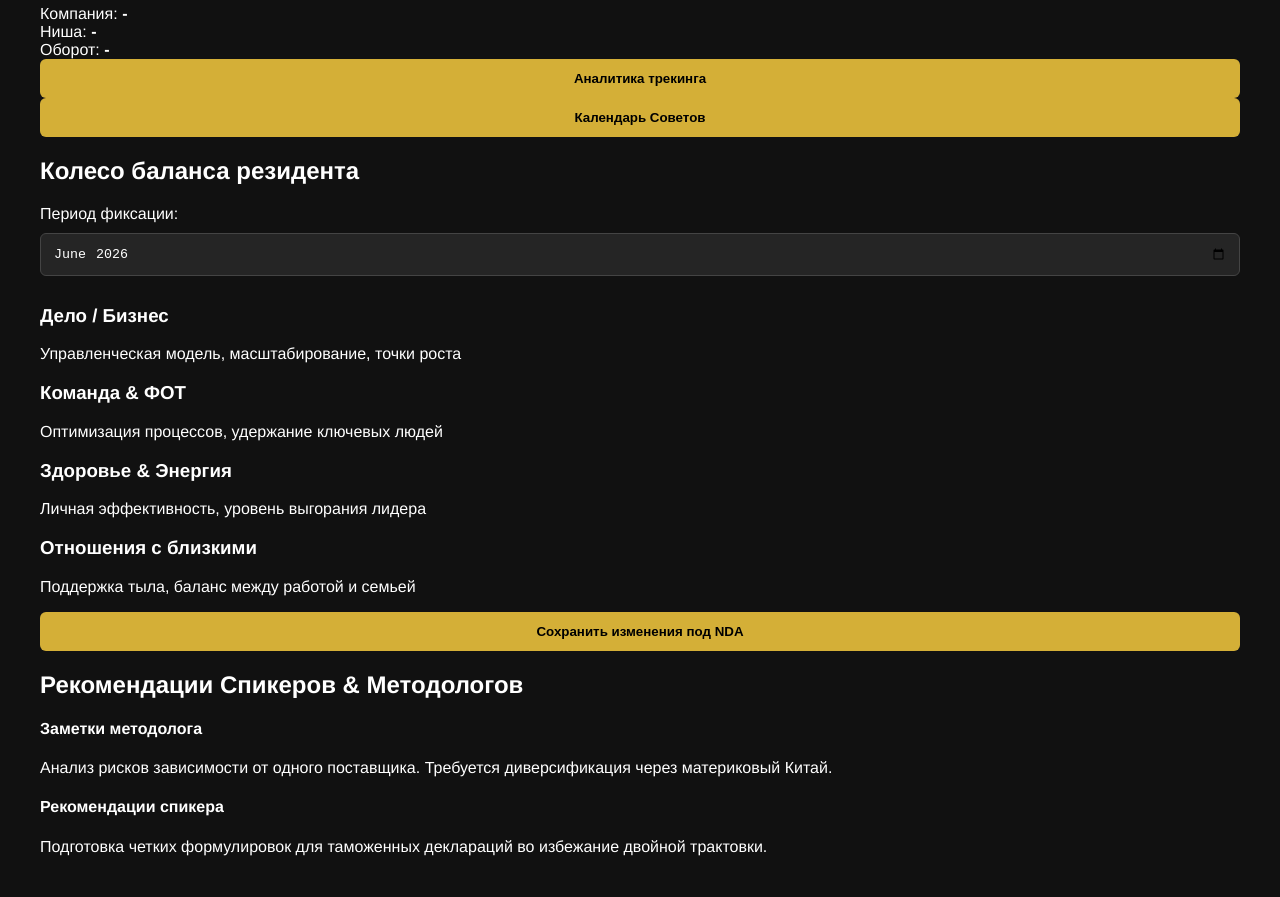
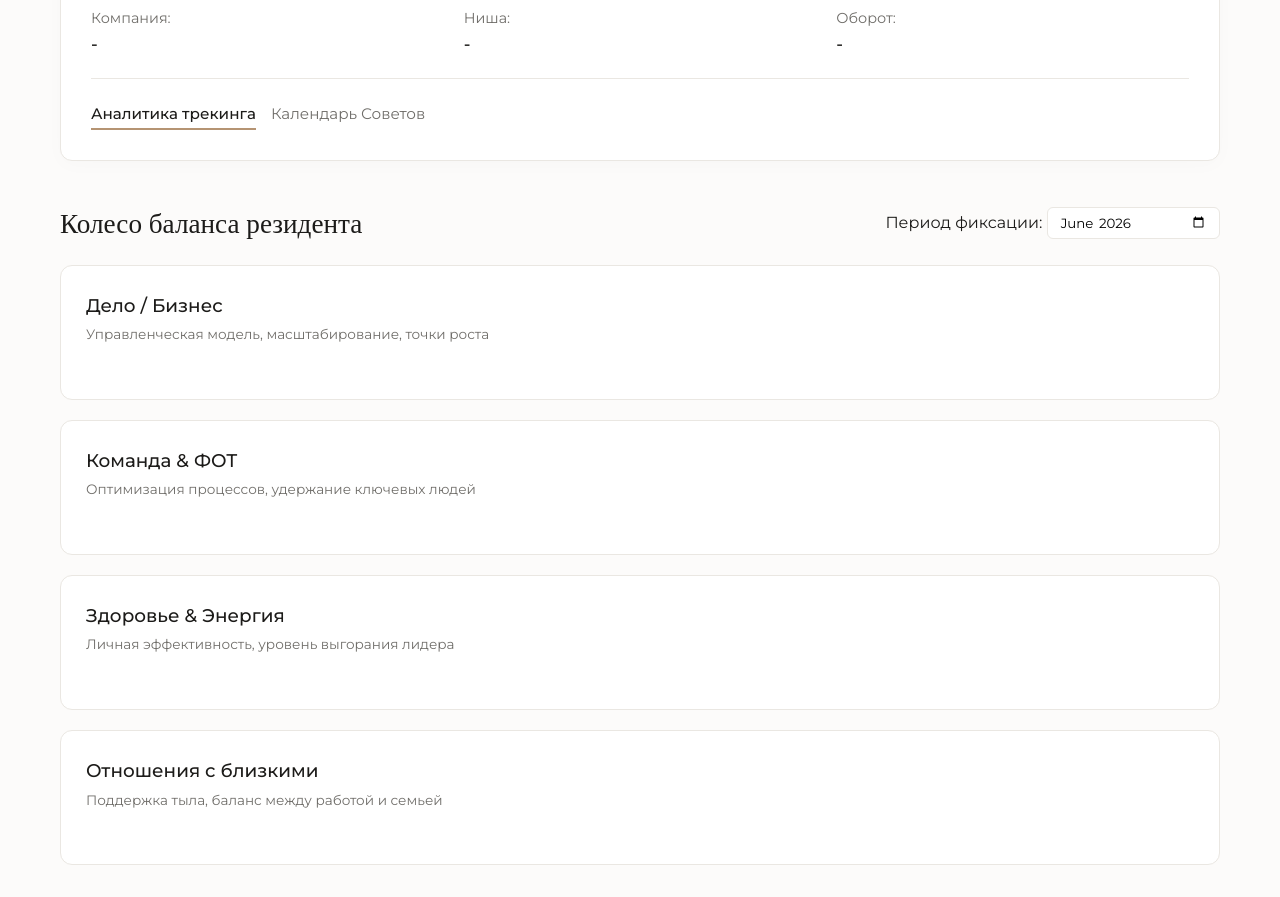
Before and after one commit to denisdesignru-dev/sovet-dir1106, a website: page public/index.html in a window 1280 px wide. Shown: the part 283-1180 px from the top of the page. Drawn offline with nearby package versions, Linux system fonts and the light colour scheme; a web font is replaced by a local one.

Commit message:
Refactor CSS variables and styles for consistency

```diff
--- a/public/style.css
+++ b/public/style.css
@@ -1,97 +1,316 @@
+@import url('https://fonts.googleapis.com/css2?family=Montserrat:wght@300;400;500;600&family=Playfair+Display:ital,wght@0,400;0,600;1,400&display=swap');
+
 :root {
-    --bg-dark: #111111;
-    --bg-card: #1a1a1a;
-    --gold: #D4AF37;
-    --gold-hover: #AA8725;
-    --text-white: #ffffff;
-    --text-gray: #aaaaaa;
+    --color-brand: #b59473;       /* Фирменное золото из логотипа */
+    --color-brand-dark: #8e7154;  /* Темное золото */
+    --color-bg: #fcfbfa;          /* Благородный бэкграунд слоновой кости */
+    --color-surface: #ffffff;     /* Чистый белый для карт */
+    --color-text-main: #1c1b19;   /* Глубокий графит для текста */
+    --color-text-muted: #706e6a;  /* Мягкий серый для подписей */
+    --color-border: #eae7e2;      /* Тонкие изящные границы */
+    --radius-premium: 12px;
+    --transition-smooth: all 0.3s cubic-bezier(0.25, 0.8, 0.25, 1);
+}
+
+* {
+    box-sizing: border-box;
+    margin: 0;
+    padding: 0;
 }
 
 body {
-    margin: 0;
-    font-family: 'Helvetica Neue', Arial, sans-serif;
-    background-color: var(--bg-dark);
-    color: var(--text-white);
+    background-color: var(--color-bg);
+    color: var(--color-text-main);
+    font-family: 'Montserrat', sans-serif;
+    line-height: 1.6;
+    -webkit-font-smoothing: antialiased;
+}
+
+/* Хедер с логотипом */
+.main-header {
+    display: flex;
+    justify-content: space-between;
+    align-items: center;
+    padding: 20px 4%;
+    background: var(--color-surface);
+    border-bottom: 1px solid var(--color-border);
+    position: sticky;
+    top: 0;
+    z-index: 100;
+}
+
+.club-logo {
+    height: 38px; /* Идеальный премиальный размер */
+    width: auto;
+    object-fit: contain;
+}
+
+/* Форма авторизации в хедере */
+.auth-block input {
+    padding: 10px 14px;
+    border: 1px solid var(--color-border);
+    border-radius: 6px;
+    margin-right: 10px;
+    font-family: inherit;
+    outline: none;
+    font-size: 0.9rem;
+    transition: var(--transition-smooth);
+}
+
+.auth-block input:focus {
+    border-color: var(--color-brand);
+    box-shadow: 0 0 0 3px rgba(181, 148, 115, 0.15);
+}
+
+/* Кнопки */
+.btn-primary, .btn-submit-nda {
+    background: var(--color-brand);
+    color: #fff;
+    border: none;
+    padding: 11px 24px;
+    border-radius: 6px;
+    font-weight: 500;
+    cursor: pointer;
+    font-family: inherit;
+    letter-spacing: 0.5px;
+    transition: var(--transition-smooth);
+}
+
+.btn-primary:hover, .btn-submit-nda:hover {
+    background: var(--color-brand-dark);
+    transform: translateY(-1px);
+}
+
+.btn-secondary {
+    background: transparent;
+    border: 1px solid var(--color-border);
+    color: var(--color-text-main);
+    padding: 8px 16px;
+    border-radius: 6px;
+    cursor: pointer;
+    transition: var(--transition-smooth);
+}
+
+.btn-secondary:hover {
+    border-color: var(--color-text-main);
+}
+
+/* Контейнер ЛК */
+.dashboard-container {
+    max-width: 1200px;
+    margin: 40px auto;
+    padding: 0 20px;
+    display: flex;
+    flex-direction: column;
+    gap: 40px;
+}
+
+/* Карточка резидента */
+.resident-card {
+    background: var(--color-surface);
+    border: 1px solid var(--color-border);
+    border-radius: var(--radius-premium);
+    padding: 30px;
+    box-shadow: 0 4px 20px rgba(28, 27, 25, 0.02);
+}
+
+.card-header h1 {
+    font-family: 'Playfair Display', serif;
+    font-size: 2.2rem;
+    font-weight: 400;
+    margin-top: 10px;
+}
+
+.badge {
+    font-size: 0.75rem;
+    text-transform: uppercase;
+    letter-spacing: 1.5px;
+    color: var(--color-brand);
+    font-weight: 600;
+}
+
+.resident-meta-grid {
+    display: grid;
+    grid-template-columns: repeat(auto-fit, minmax(250px, 1fr));
+    gap: 20px;
+    margin: 25px 0;
+    padding: 20px 0;
+    border-top: 1px solid var(--color-border);
+    border-bottom: 1px solid var(--color-border);
+}
+
+.meta-item span {
+    color: var(--color-text-muted);
+    font-size: 0.9rem;
+    display: block;
+}
+
+.meta-item strong {
+    font-size: 1.1rem;
+    font-weight: 500;
+}
+
+.action-tabs {
+    display: flex;
+    gap: 15px;
+}
+
+.tab-btn {
+    background: none;
+    border: none;
+    font-family: inherit;
+    font-size: 0.95rem;
+    color: var(--color-text-muted);
+    padding-bottom: 5px;
+    cursor: pointer;
+    border-bottom: 2px solid transparent;
+    transition: var(--transition-smooth);
+}
+
+.tab-btn.active {
+    color: var(--color-text-main);
+    border-color: var(--color-brand);
+    font-weight: 500;
+}
+
+/* Секция выбора оценок */
+.section-title-block {
+    display: flex;
+    justify-content: space-between;
+    align-items: center;
+    margin-bottom: 20px;
+}
+
+.section-title-block h2 {
+    font-family: 'Playfair Display', serif;
+    font-size: 1.7rem;
+    font-weight: 400;
+}
+
+.period-picker input {
+    padding: 6px 12px;
+    border: 1px solid var(--color-border);
+    border-radius: 6px;
+    font-family: inherit;
+}
+
+.metrics-grid {
+    display: grid;
+    grid-template-columns: 1fr;
+    gap: 20px;
+}
+
+.metric-card {
+    background: var(--color-surface);
+    border: 1px solid var(--color-border);
+    border-radius: var(--radius-premium);
+    padding: 25px;
+    display: flex;
+    flex-direction: column;
+    gap: 20px;
+    transition: var(--transition-smooth);
+}
+
+.metric-card:hover {
+    box-shadow: 0 10px 30px rgba(181, 148, 115, 0.06);
+    border-color: #dcd8d1;
+}
+
+.metric-info h3 {
+    font-size: 1.15rem;
+    font-weight: 500;
+    margin-bottom: 4px;
+}
+
+.metric-info p {
+    color: var(--color-text-muted);
+    font-size: 0.85rem;
+}
+
+/* Сетка выбора рейтинга 1-10 (Круглые премиум-кнопки) */
+.rating-selector {
+    display: flex;
+    justify-content: space-between;
+    gap: 8px;
+    overflow-x: auto;
+    padding: 4px 0;
+}
+
+.rating-btn {
+    flex: 1;
+    min-width: 40px;
+    height: 40px;
+    border: 1px solid var(--color-border);
+    background: transparent;
+    border-radius: 50%;
+    font-family: inherit;
+    font-size: 0.95rem;
+    color: var(--color-text-main);
+    cursor: pointer;
+    transition: var(--transition-smooth);
+    display: flex;
+    align-items: center;
+    justify-content: center;
+}
+
+.rating-btn:hover {
+    border-color: var(--color-brand);
+    color: var(--color-brand);
+    background: rgba(181, 148, 115, 0.05);
+}
+
+.rating-btn.selected {
+    background: var(--color-brand);
+    color: #ffffff;
+    border-color: var(--color-brand);
+    box-shadow: 0 4px 12px rgba(181, 148, 115, 0.3);
+}
+
+.form-footer {
+    display: flex;
+    justify-content: flex-end;
+    margin-top: 15px;
+}
+
+.btn-submit-nda {
+    padding: 15px 35px;
+    font-size: 1rem;
+    border-radius: 8px;
+}
+
+/* Экспертный блок */
+.expert-notes-section h2 {
+    font-family: 'Playfair Display', serif;
+    font-size: 1.7rem;
+    font-weight: 400;
+    margin-bottom: 20px;
+}
+
+.notes-grid {
+    display: grid;
+    grid-template-columns: repeat(auto-fit, minmax(450px, 1fr));
+    gap: 25px;
+}
+
+.note-box {
+    background: #f4f2ee;
+    padding: 25px;
+    border-radius: var(--radius-premium);
+    border-left: 4px solid var(--color-brand);
+}
+
+.note-box h4 {
+    font-size: 1rem;
+    font-weight: 600;
+    margin-bottom: 10px;
+    text-transform: uppercase;
+    letter-spacing: 0.5px;
+}
+
+.placeholder-text {
+    color: var(--color-text-main);
+    font-style: italic;
+    font-size: 0.95rem;
 }
 
 .hidden { display: none !important; }
-
-/* Экран авторизации */
-#auth-screen {
-    display: flex;
-    justify-content: center;
-    align-items: center;
-    height: 100vh;
-}
-
-.auth-card {
-    background: var(--bg-card);
-    padding: 40px;
-    border-radius: 12px;
-    border: 1px solid var(--gold);
-    text-align: center;
-    width: 350px;
-}
-
-.auth-card h2 { color: var(--gold); margin-bottom: 5px; letter-spacing: 2px; }
-.subtitle { color: var(--text-gray); font-size: 13px; margin-bottom: 30px; }
-
-input, textarea {
-    width: 100%;
-    padding: 12px;
-    margin: 10px 0;
-    background: #252525;
-    border: 1px solid #444;
-    color: white;
-    border-radius: 6px;
-    box-sizing: border-box;
-}
-
-input:focus { border-color: var(--gold); outline: none; }
-
-button {
-    width: 100%;
-    padding: 12px;
-    background: var(--gold);
-    color: black;
-    border: none;
-    font-weight: bold;
-    border-radius: 6px;
-    cursor: pointer;
-    transition: 0.3s;
-}
-button:hover { background: var(--gold-hover); }
-
-/* Главный интерфейс */
-header {
-    display: flex;
-    justify-content: space-between;
-    padding: 20px 40px;
-    background: var(--bg-card);
-    border-bottom: 1px solid #222;
-}
-header .logo { font-weight: bold; letter-spacing: 2px; color: var(--gold); }
-
-.tabs { display: flex; gap: 10px; padding: 20px 40px; }
-.tabs button { width: auto; background: none; color: white; border: 1px solid #333; }
-.tabs button.active { background: var(--gold); color: black; }
-
-main { padding: 0 40px 40px 40px; }
-
-.profile-card, .editor-card, .premium-text-box {
-    background: var(--bg-card);
-    padding: 24px;
-    border-radius: 8px;
-    border-left: 4px solid var(--gold);
-    margin-bottom: 20px;
-}
-
-.chart-container { background: var(--bg-card); padding: 20px; border-radius: 8px; margin-bottom: 20px; }
-
-/* Списки */
-.grid-list, .calendar-grid { display: grid; grid-template-columns: repeat(auto-fill, minmax(280px, 1fr)); gap: 20px; margin-bottom: 20px;}
-.resident-item, .event-item { background: var(--bg-card); padding: 20px; border-radius: 8px; border: 1px solid #333; cursor: pointer; }
-.resident-item:hover { border-color: var(--gold); }
-
-.event-item h4 { color: var(--gold); margin-top: 0; }
-.rsvp-badge { background: #27ae60; color: white; padding: 4px 8px; border-radius: 4px; font-size: 12px; display: inline-block; margin-top: 10px; }
```
